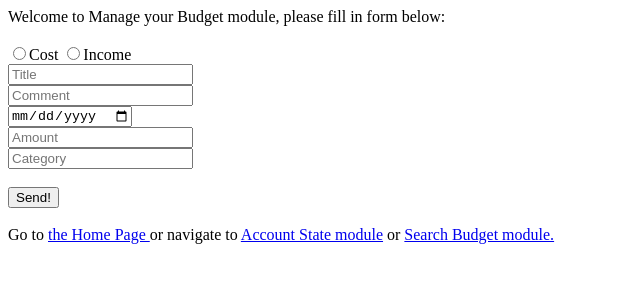
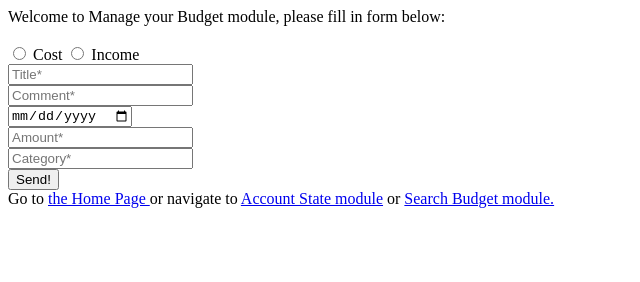
Before and after one commit to kempakepa/budgetProject, a website: page modules/cashFlowManager/cashFlowManager.html in a window 1280 px wide. Shown: the whole page, without its empty margins (0-640 px from the left). Drawn offline with Linux system fonts and the light colour scheme.

Commit message:
adding html validation to cashFlowManager

```diff
--- a/modules/cashFlowManager/cashFlowManager.html
+++ b/modules/cashFlowManager/cashFlowManager.html
@@ -9,19 +9,24 @@
         <div>
             Welcome to Manage your Budget module, please fill in form below:
 </div></br>
-        <div>
-            <input type="radio" name="budgetType" id="cost" value="cost" required/>Cost
-            <input type="radio" name= "budgetType" id="income" value="income" />Income
-        </div>
-        <div>
-            <input type="text" placeholder="Title" id="title" data-cy="title" required/>
-        </div>
-        <div><input type="text" placeholder="Comment" id="comment" data-cy="comment" required/></div>
-        <div><input type="date" placeholder="Date" id="date" data-cy="date" required/></div>
-        <div><input type="number" placeholder="Amount" id="amount" data-cy="amount" required/></div>
-        <div><input type="text" placeholder="Category" id="category" data-cy="category" required/></div></br>
-        <div><input type="button" value="Send!" onclick="requestSent()" data-cy="sendButton"/></div></br>
+<form>
+        <input type="radio" name="budgetType" id="cost" value="cost" required/>
+        <label for="cost">Cost</label>
+        <input type="radio" name= "budgetType" id="income" value="income"/>
+        <label for="income">Income</label></br>
+        <label for="title"></label>
+        <input type="text" placeholder="Title*" id="title" data-cy="title" required/></br>
+        <label for="comment"></label>
+        <input type="text" placeholder="Comment*" id="comment" data-cy="comment" required/></br>
+        <label for="date"></label>
+        <input type="date" placeholder="Date*" id="date" data-cy="date" required/></br>
+        <label for="amount"></label>
+        <input type="number" placeholder="Amount*" id="amount" data-cy="amount" required/></br>
+        <label for="category"></label>
+        <input type="text" placeholder="Category*" id="category" data-cy="category" required/></br>
+        <input type="submit" value="Send!" onclick="requestSent()" data-cy="sendButton"/></br>
         <div id="submition_message" ></div>
+</form>
         <div>
             Go to <a href="../../index.html">the Home Page </a>or navigate to
             <a href="../accountState/accountState.html">Account State module</a>
```
